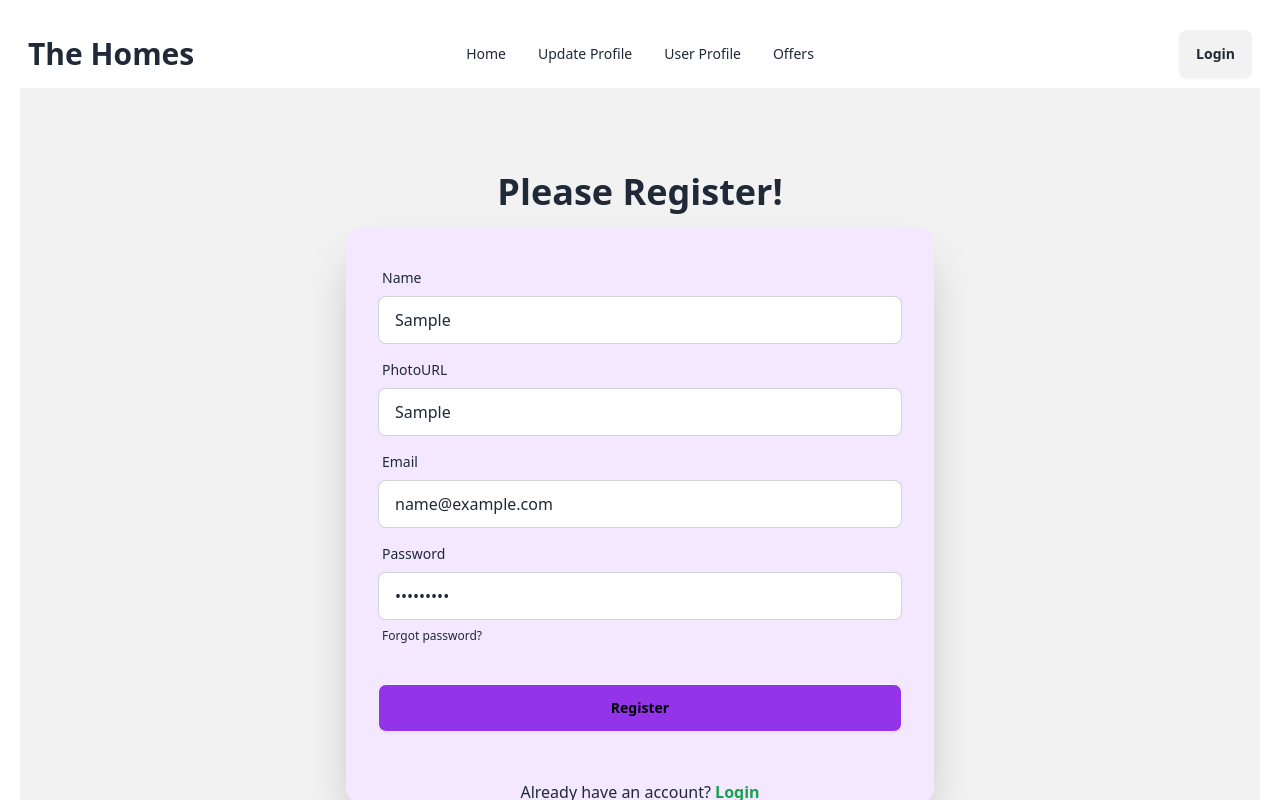
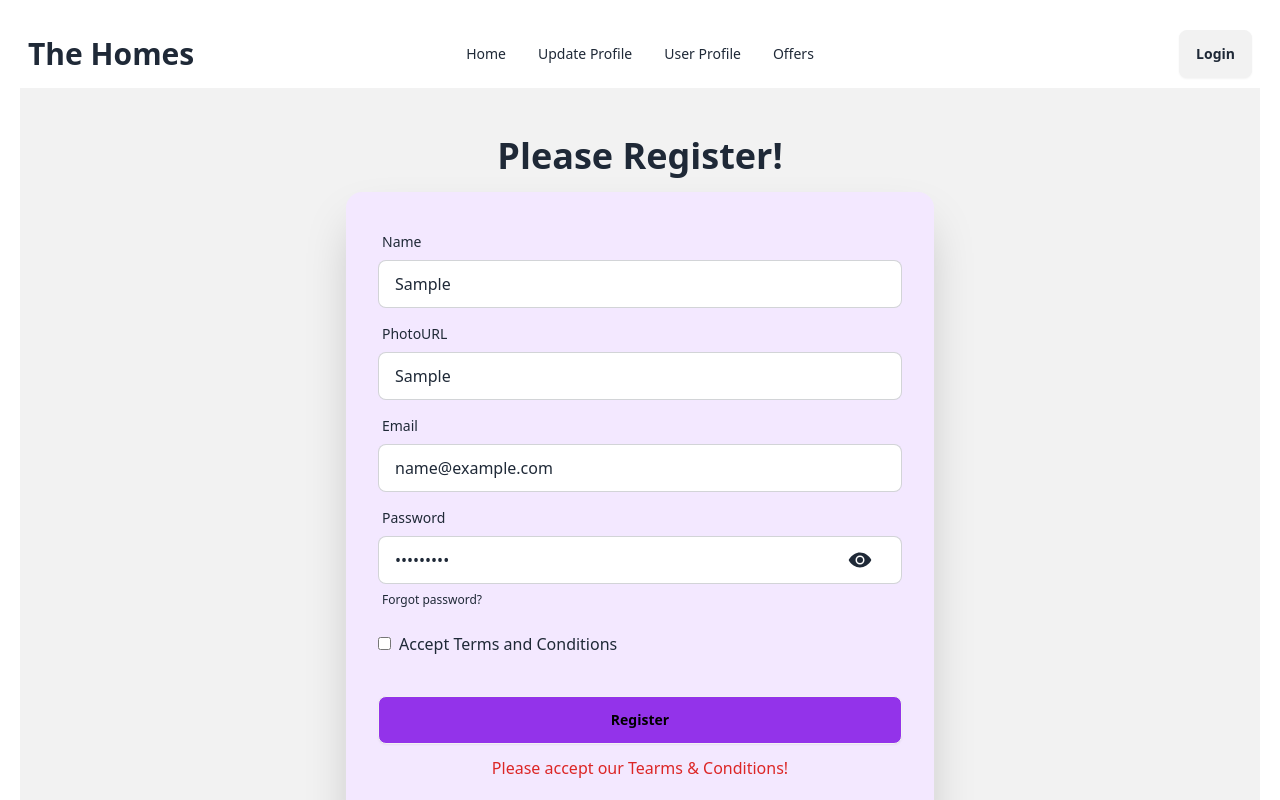
Before and after one commit to ataher83/The-Homes, a React (Vite) app: page /register in a window 1280 px wide. Both pictures are taken after typing "Sample", "Sample", "name@example.com", "Sample123" into the empty fields and a click on the button "Register". Shown: the top 800 px of the page. Built offline with nearby package versions, Linux system fonts and the light colour scheme; no server answers.

Commit message:
Registration page validation

```diff
--- a/src/pages/Register/Register.jsx
+++ b/src/pages/Register/Register.jsx
@@ -1,10 +1,16 @@
-import { useContext } from "react";
+import { useContext, useState } from "react";
 import { Link } from "react-router-dom";
 import { AuthContext } from "../../providers/AuthProvider";
+import { IoEye } from "react-icons/io5";
+import { IoEyeOff } from "react-icons/io5";
 
 
 const Register = () => {
     const { createUser } = useContext(AuthContext);
+
+    const [regError, setRegError] = useState('');
+    const [success, setSuccess] = useState('');
+    const [showPassword, setShowPassword] = useState(false);
 
     const handleRegister = e => {
         e.preventDefault();
@@ -15,15 +21,44 @@ const Register = () => {
         const photoURL = form.get('photoURL')
         const email = form.get('email')
         const password = form.get('password')
-        // console.log(name, photoURL, email, password)
+
+        const accepted = form.get('terms')
+        // console.log(name, photoURL, email, password, accepted)
+
+        //reset error & success message
+        setRegError('');
+        setSuccess('');
 
 
+        if (password.length < 6) {
+            setRegError('Password should be minimum 6 characters');
+            return;
+        }
+        else if (!/[A-Z]/.test(password)) {
+            setRegError('Password should be at least 1 Upper case character');
+            return;
+        }
+        else if (!/[a-z]/.test(password)) {
+            setRegError('Password should be at least 1 lower case character');
+            return;
+        }
+        else if (!accepted) {
+            setRegError('Please accept our Tearms & Conditions!');
+            return;
+        }
+
+
+
+
+        // create user
         createUser(email, password)
             .then(result => {
                 console.log(result.user)
+                setSuccess('User Created Successfully.')
             })
             .catch(error => {
                 console.error(error)
+                setRegError(error.message);
             })
 
 
@@ -65,15 +100,31 @@ const Register = () => {
                             <input type="email" name="email" placeholder="email" className="input input-bordered" required />
                         </div>
 
+
                         <div className="form-control">
                             <label className="label">
                                 <span className="label-text">Password</span>
                             </label>
-                            <input type="password" name="password" placeholder="password" className="input input-bordered" required />
+                            <div className="flex items-center w-full">
+                                <input type={showPassword? "text" : "password"}
+                                 name="password" placeholder="password" className="input input-bordered w-full relative" required />
+                                <span onClick={()=>{setShowPassword(!showPassword)}}
+                                className="text-2xl flex ml-[60%] lg:ml-[80%] absolute">
+                                    {
+                                        showPassword? <IoEyeOff /> : <IoEye/>
+                                    }
+                                </span>
+                            </div>
                             <label className="label">
                                 <a href="#" className="label-text-alt link link-hover">Forgot password?</a>
                             </label>
                         </div>
+
+                        <div className="my-2">
+                            <input type="checkbox" name="terms" id="terms" />
+                            <label className="ml-2" htmlFor="terms">Accept <a href="#">Terms and Conditions</a></label>
+                        </div>
+
 
                         <div className="form-control mt-6">
                             <button className="btn bg-purple-600 font-bold text-black ">Register</button>
@@ -81,7 +132,16 @@ const Register = () => {
 
                     </form>
 
-                    <p className="text-center mt-4">Already have an account? <Link className="text-green-600 font-bold" to="/login">Login</Link></p>
+                    <div className="text-center -mt-5">
+                        {
+                            regError && <p className="text-red-600">{regError}</p>
+                        }
+                        {
+                            success && <p className="text-green-500">{success}</p>
+                        }
+                    </div>
+
+                    <p className="text-center text-lg py-4">Already have an account? <Link className="text-green-600 font-bold" to="/login">Login</Link></p>
 
                 </div>
             </div>
--- a/src/pages/Shared/Navbar/Navbar.jsx
+++ b/src/pages/Shared/Navbar/Navbar.jsx
@@ -45,8 +45,20 @@ const Navbar = () => {
             <div className="navbar-end">
                 {
                     user?
-                        <button onClick={handleSignOut}
-                        className="btn">Sign Out</button>
+                        <div className="tooltip" data-tip="user name">
+                            <div className="flex gap-3">
+                                <div className="avatar">
+                                    <div className="w-12 rounded-full ring ring-primary ring-offset-base-100 ring-offset-2">
+                                        <img src="https://daisyui.com/images/stock/photo-1534528741775-53994a69daeb.jpg" />
+                                    </div>
+                                </div>
+                                <div>
+                                    <button onClick={handleSignOut}
+                                    className="btn">Sign Out</button>
+                                </div>
+                            </div>
+                        </div>
+
                         :
                         <Link to="/login">
                         <button className="btn">Login</button>
```
